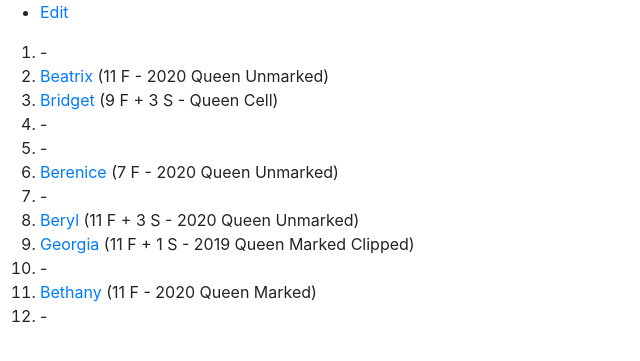
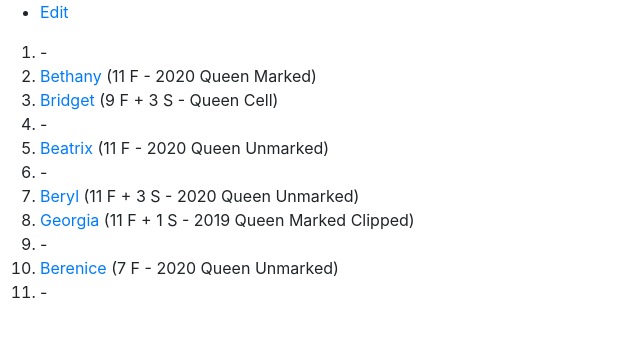
Before and after one commit to joejcollins/rhapsody-angel, a Jekyll site: the page built from index.md, in a window 1280 px wide. Shown: the top 361 px of the page, without its empty margins (0-640 px from the left). Built offline with Jekyll 4.4.1, drawn with Linux system fonts in a browser that asks for light colours; part of the change alters nothing that is shown.

Commit message:
Shuffled for merging

```diff
--- a/_includes/apiary.md
+++ b/_includes/apiary.md
@@ -1,14 +1,13 @@
 * [Edit](https://github.com/joejcollins/rhapsody-angel/edit/master/_includes/apiary.md)
 
 1. -
-1. [Beatrix]({{ site.baseurl }}/queens/2020-beatrix.html) (11 F - 2020 Queen Unmarked)
+1. [Bethany]({{ site.baseurl }}/queens/2020-bethany.html) (11 F - 2020 Queen Marked)
 1. [Bridget]({{ site.baseurl }}/queens/2020-bridget.html) (9 F + 3 S - Queen Cell)
 1. -
-1. -
-1. [Berenice]({{ site.baseurl }}/queens/2020-berenice.html) (7 F - 2020 Queen Unmarked)
+1. [Beatrix]({{ site.baseurl }}/queens/2020-beatrix.html) (11 F - 2020 Queen Unmarked)
 1. -
 1. [Beryl]({{ site.baseurl }}/queens/2020-beryl.html) (11 F + 3 S - 2020 Queen Unmarked)
 1. [Georgia]({{ site.baseurl }}/queens/2019-georgia.html) (11 F + 1 S - 2019 Queen Marked Clipped)
 1. -
-1. [Bethany]({{ site.baseurl }}/queens/2020-bethany.html) (11 F - 2020 Queen Marked)
+1. [Berenice]({{ site.baseurl }}/queens/2020-berenice.html) (7 F - 2020 Queen Unmarked)
 1. -
```
